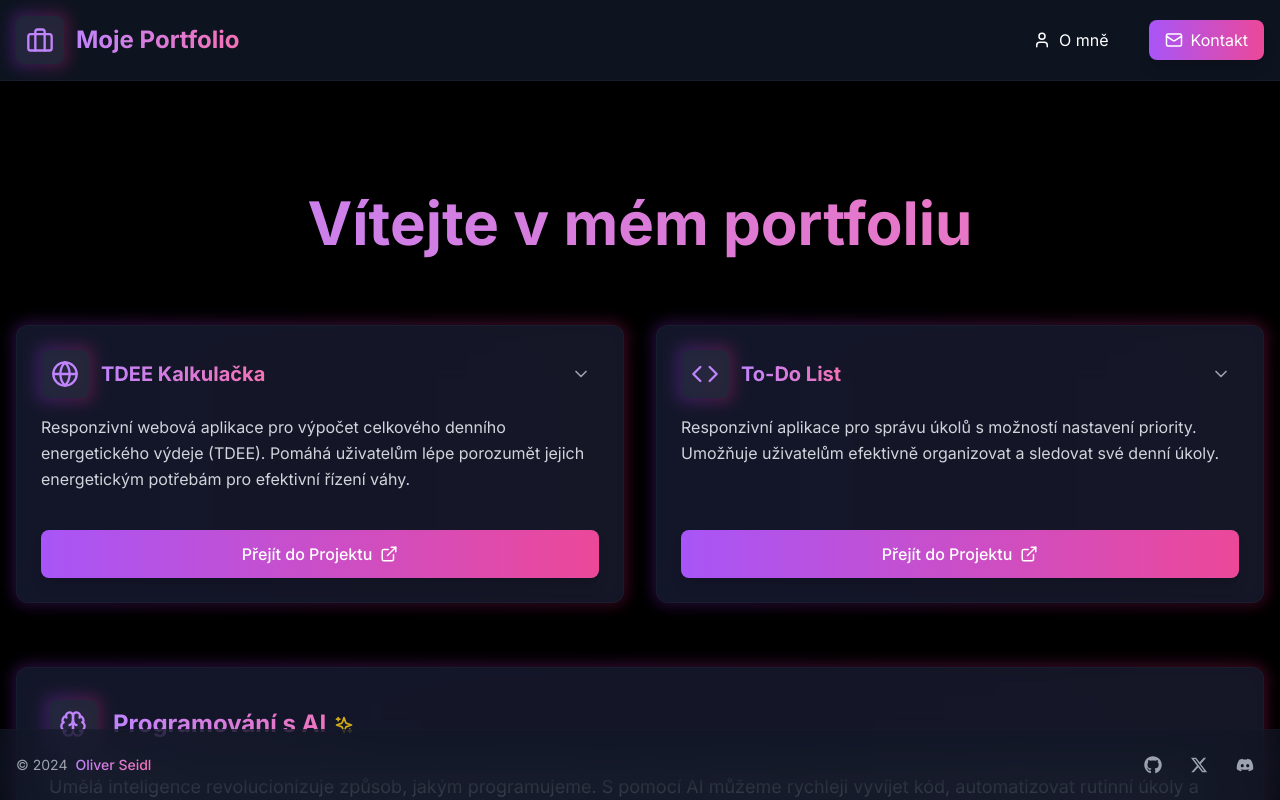
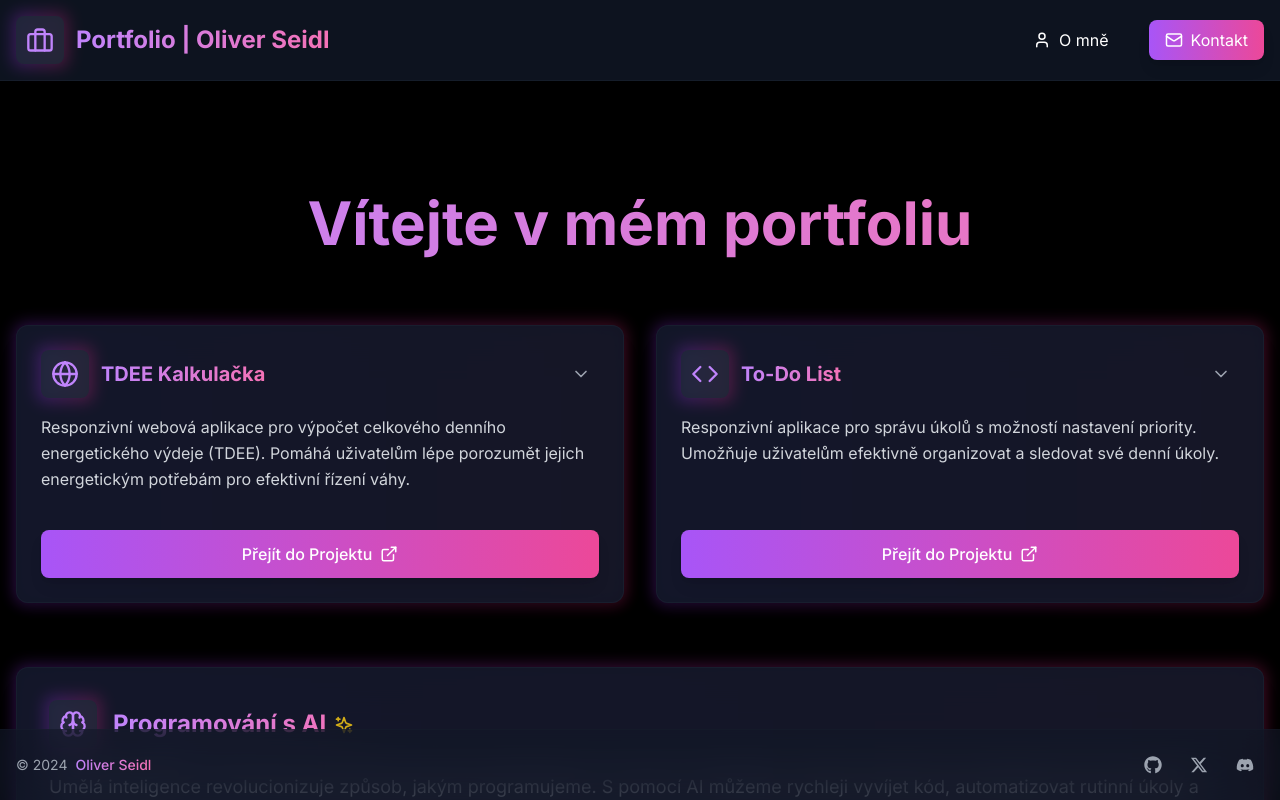
Before and after one commit to Olinkkt/oliverseidl, a Next.js app: page / in a window 1280 px wide. Shown: the top 800 px of the page. Built offline with nearby package versions, Linux system fonts and the light colour scheme.

Commit message:
Update page title in Home component: changed from 'Moje Portfolio' to 'Portfolio | Oliver Seidl' for improved branding and clarity.

```diff
--- a/app/page.tsx
+++ b/app/page.tsx
@@ -72,7 +72,7 @@ export default function Home() {
                 </div>
               </div>
               <h1 className="text-xl sm:text-2xl font-bold text-transparent bg-clip-text bg-gradient-to-r from-purple-400 to-pink-400 mb-0">
-                Moje Portfolio
+              Portfolio | Oliver Seidl
               </h1>
             </div>
 
```
